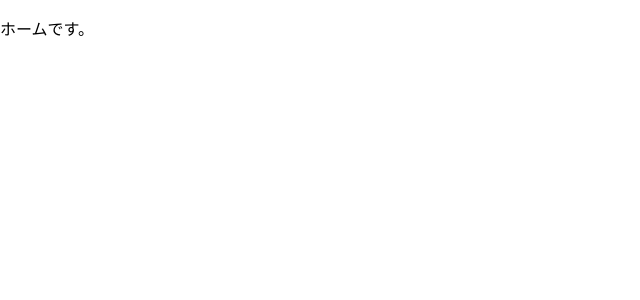
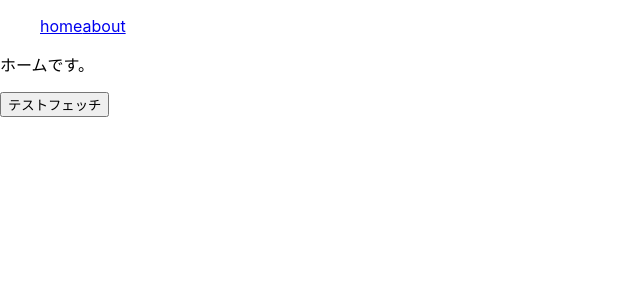
Before and after one commit to naokiuma/react_game, a React (Create React App) app: page / in a window 1280 px wide. Shown: the top 300 px of the page, without its empty margins (0-640 px from the left). Built offline with nearby package versions, Linux system fonts and the light colour scheme.

Commit message:
フェッチテスト

```diff
--- a/src/App.tsx
+++ b/src/App.tsx
@@ -1,42 +1,44 @@
 import React from 'react';
-import axios from "axios";
-import {useState} from "react";
-import { BrowserRouter, Routes,Route } from "react-router-dom";
+import { BrowserRouter,Route,Link,Routes } from "react-router-dom";//switch は Routesに変わった
 
 
 //コンポーネント
 import { Home } from "./components/pages/Home";
 import { About } from "./components/pages/About";
 
-import { Contents } from "./components/pages/contents";
-import { TextInput } from "./components/TextInput";
-import { ImgPreview } from "./components/organisms/ImgPreview";
-import { GetFireData } from "./components/firebase/getFireData";
-import { SetFireData } from "./components/firebase/setFireData";
 
 
-import { TodoType } from "./types/todo";
+
+
+// import { Contents } from "./components/pages/contents";
+// import { TextInput } from "./components/TextInput";
+// import { ImgPreview } from "./components/organisms/ImgPreview";
+// import { GetFireData } from "./components/firebase/getFireData";
+// import { SetFireData } from "./components/firebase/setFireData";
+
+
 import './App.css';
 
 
 
 function App() {
 
-  const [todos,setTodos] = useState<Array<TodoType>>([]);
-  const getAxiosData = () => {
-    //console.log("動作確認");
-  }
+
 
 
   return (
-
-        <BrowserRouter>
-          <Routes>
-            <Route path="/" element={<Home />} />
-            <Route path="/about" element={<About />} />
-          </Routes>
-        </BrowserRouter>
-
+    <BrowserRouter>
+        <header>
+          <ul>
+            <Link to="/">home</Link>
+            <Link to="/about">about</Link>
+          </ul>
+        </header>
+        <Routes>
+          <Route path={`/`} element={<Home />} />
+          <Route path={`/about/`} element={<About />} />
+        </Routes>
+    </BrowserRouter>
   );
 }
 
--- a/src/components/pages/Home.tsx
+++ b/src/components/pages/Home.tsx
@@ -1,11 +1,16 @@
 import { memo,FC } from "react";
+//detchデータ
+import { Testfetch } from "../../fetch/Testfetch";
 
 
 export const Home:FC = memo(() => {
-    return <section className="home">
-        <p>
-            ホームです。
-        </p>
-    </section>;
+    return (
+        <section className="home">
+            <p>
+                ホームです。
+            </p>
+            <Testfetch/>
+        </section>
+    )
 
 })
--- /dev/null
+++ b/src/fetch/Testfetch.tsx
@@ -0,0 +1,23 @@
+import { TodoType } from "../types/todo";
+import {useState} from "react";
+import axios from "axios";
+
+
+
+export const Testfetch = (): JSX.Element => {
+
+    const [todos,setTodos] = useState<Array<TodoType>>([]);
+
+    const onClickFetchData = () => {
+      console.log("動作確認");
+      axios
+      // .get<Array<TodoType>>("https://jsonplaceholder.typicode.com/todos")
+      .get("https://jsonplaceholder.typicode.com/todos")
+      .then((res) => {
+        setTodos(res.data);
+      })
+      console.log(todos);
+    }
+
+    return <button onClick={onClickFetchData}>テストフェッチ</button>
+}
```
